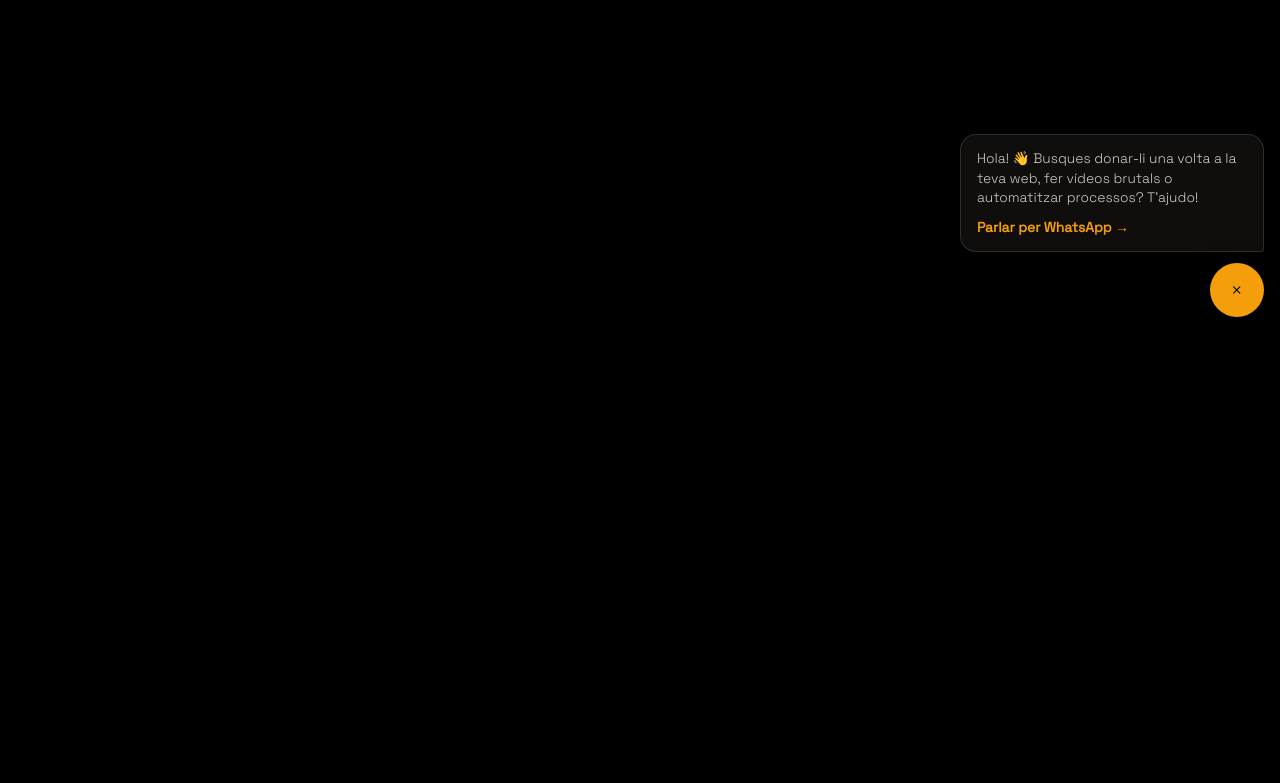
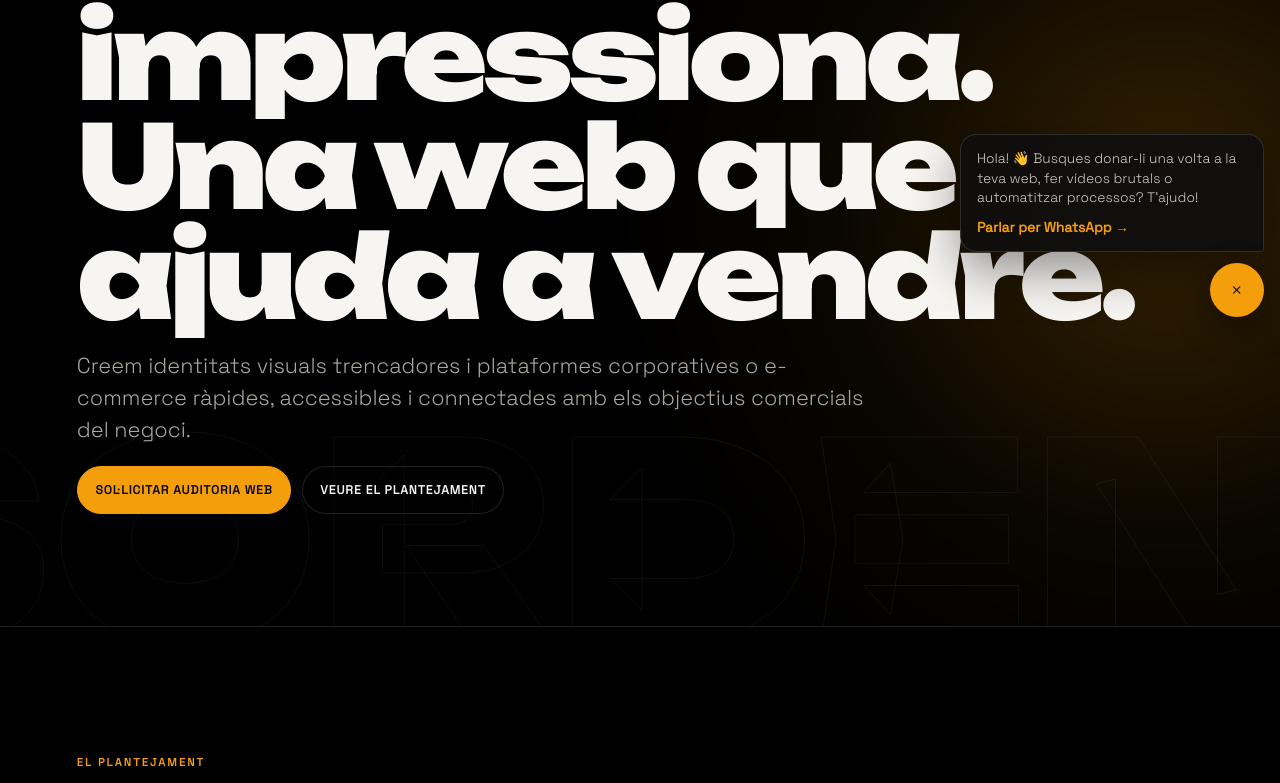
Before and after one commit to desorden-ai/FLOW, a Next.js app: page /disseny-web in a window 1280 px wide. Before the commit this address had no page. Shown: the part 467-1250 px from the top of the page. Before the commit the page ends 800 px from the top, so only its background shows below. Built offline with nearby package versions, Linux system fonts and the light colour scheme.

Commit message:
Add web design and branding service page

```diff
--- /dev/null
+++ b/app/disseny-web/page.tsx
@@ -0,0 +1,61 @@
+import type { Metadata } from "next";
+import { CommercialCard, CommercialCta, CommercialHero, CommercialSection } from "../../components/CommercialBlocks";
+
+export const metadata: Metadata = {
+  title: "Disseny web i branding orientats a vendes",
+  description: "Identitat visual, webs corporatives i e-commerce ràpids, accessibles i dissenyats per convertir visites en oportunitats.",
+  alternates: { canonical: "/disseny-web" },
+};
+
+const pillars = [
+  {
+    title: "Identitat que es recorda",
+    description: "Construïm una direcció visual coherent, diferencial i adaptable a web, xarxes, campanyes i peces audiovisuals.",
+  },
+  {
+    title: "Experiència orientada a conversió",
+    description: "Ordenem missatges, jerarquia, navegació i crides a l'acció perquè el visitant entengui ràpidament què ofereixes i què ha de fer.",
+  },
+  {
+    title: "Rendiment i base tècnica",
+    description: "Desenvolupem experiències responsive, accessibles, ràpides i preparades per treballar SEO, analítica i integracions.",
+  },
+];
+
+export default function WebDesignPage() {
+  return (
+    <main className="commercial-page">
+      <CommercialHero
+        eyebrow="Disseny web & branding"
+        title="Una web que no només impressiona. Una web que ajuda a vendre."
+        subtitle="Creem identitats visuals trencadores i plataformes corporatives o e-commerce ràpides, accessibles i connectades amb els objectius comercials del negoci."
+        primaryCta={{ href: "#contacte", label: "Sol·licitar auditoria web" }}
+        secondaryCta={{ href: "#metode", label: "Veure el plantejament" }}
+      />
+
+      <CommercialSection
+        id="metode"
+        eyebrow="El plantejament"
+        title="Estratègia, disseny i tecnologia treballant en la mateixa direcció."
+      >
+        <div className="commercial-grid commercial-grid--three">
+          {pillars.map((item, index) => (
+            <CommercialCard
+              index={String(index + 1).padStart(2, "0")}
+              title={item.title}
+              description={item.description}
+              key={item.title}
+            />
+          ))}
+        </div>
+      </CommercialSection>
+
+      <CommercialCta
+        title="La teva web actual explica bé per què t'han d'escollir?"
+        text="Revisarem missatge, jerarquia, conversió, rendiment i coherència visual per prioritzar els canvis que poden tenir més impacte."
+        href="https://wa.me/34640925788?text=Hola%20DESORDEN%2C%20vull%20una%20auditoria%20de%20la%20meva%20web."
+        label="Auditar la meva web"
+      />
+    </main>
+  );
+}
```
